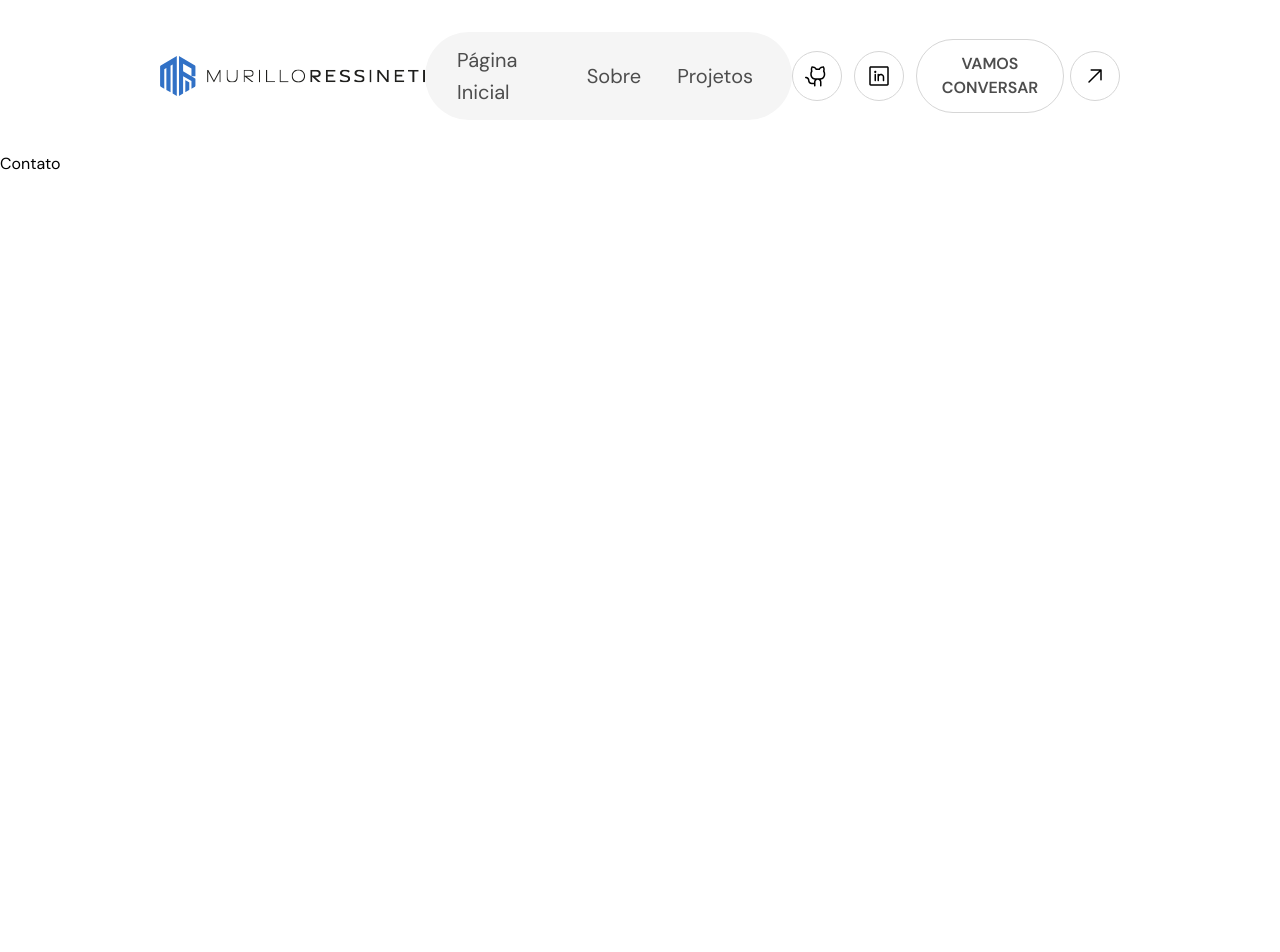
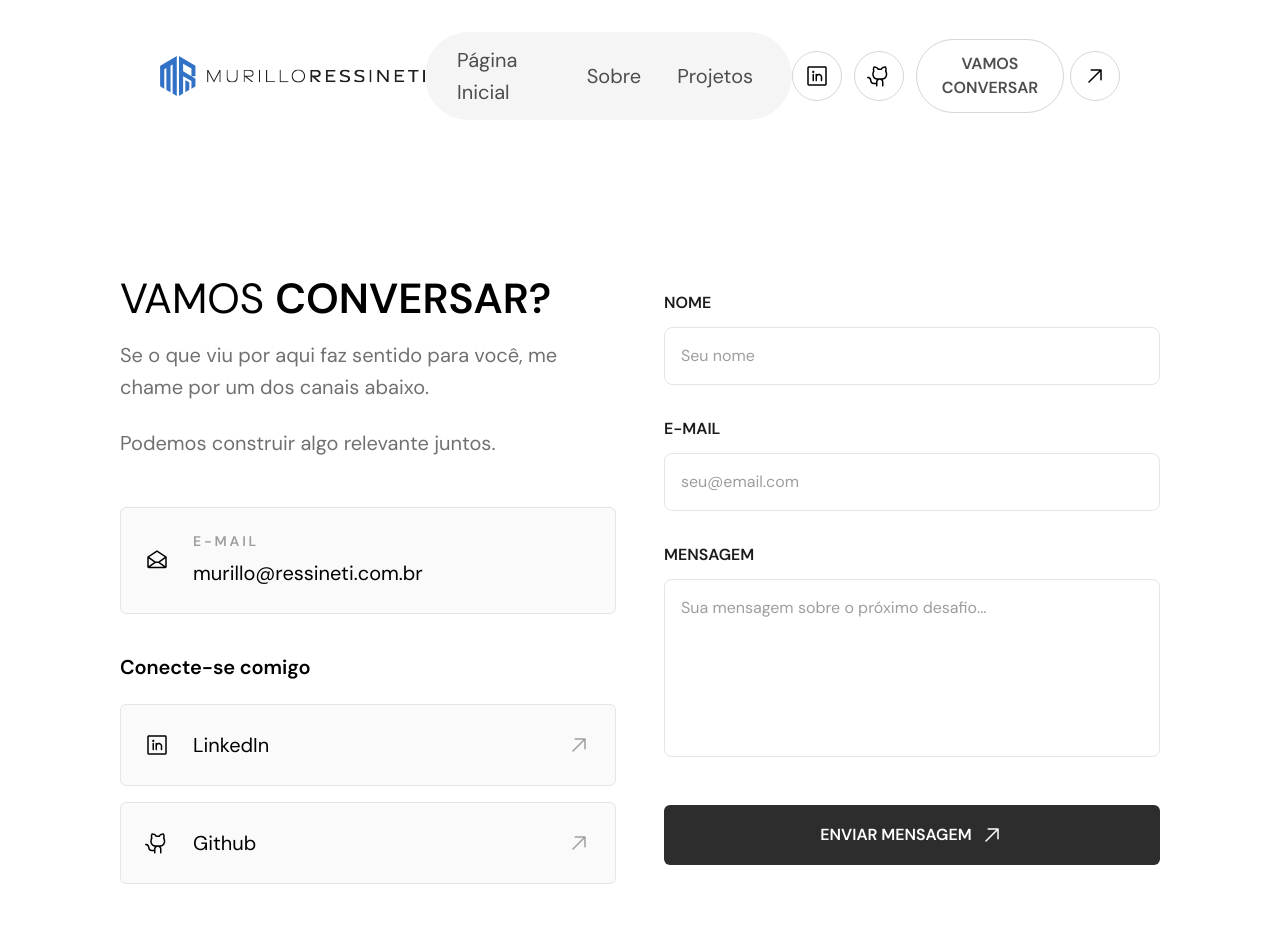
Before and after one commit to murilloressineti/my-portfolio-2.0, a React (Vite) app: page /contato in a window 1280 px wide. Shown: the top 952 px of the page. Built offline with nearby package versions, Linux system fonts and the light colour scheme.

Commit message:
feat: Creating the Contact page

```diff
--- a/src/components/layout/header.tsx
+++ b/src/components/layout/header.tsx
@@ -61,6 +61,17 @@ export default function Header() {
               variant="secondary"
               shape="rounded"
               as="a"
+              href="https://www.linkedin.com/in/murilloressineti/"
+              target="_blank"
+              rel="noopener noreferrer"
+              aria-label="Acessar meu LinkedIn"
+            >
+              <Icon svg={LinkedinLogo} />
+            </Button>
+            <Button
+              variant="secondary"
+              shape="rounded"
+              as="a"
               href="https://github.com/murilloressineti"
               target="_blank"
               rel="noopener noreferrer"
@@ -68,17 +79,7 @@ export default function Header() {
             >
               <Icon svg={GitHubLogo} />
             </Button>
-            <Button
-              variant="secondary"
-              shape="rounded"
-              as="a"
-              href="https://www.linkedin.com/in/murilloressineti/"
-              target="_blank"
-              rel="noopener noreferrer"
-              aria-label="Acessar meu LinkedIn"
-            >
-              <Icon svg={LinkedinLogo} />
-            </Button>
+
             <Link to="/contato">
               <Button
                 variant="composite"
@@ -89,7 +90,7 @@ export default function Header() {
                   <Text variant="action-button">Vamos conversar</Text>
                 </div>
                 <div className="rounded-full p-3 bg-neutral-white border border-neutral-gray-300  group-hover:bg-neutral-gray-200 group-hover:border-neutral-gray-200 group-hover:fill-text-primary transition-all duration-300">
-                  <Icon svg={ArrowUpRight} animate={true} />
+                  <Icon svg={ArrowUpRight} animate="rotate" />
                 </div>
               </Button>
             </Link>
@@ -107,7 +108,7 @@ export default function Header() {
                   <Text variant="action-button">Vamos conversar</Text>
                 </div>
                 <div className="rounded-full p-3 bg-neutral-white border border-neutral-gray-300  group-hover:bg-neutral-gray-200 group-hover:border-neutral-gray-200 group-hover:fill-text-primary transition-all duration-300">
-                  <Icon svg={ArrowUpRight} animate={true} />
+                  <Icon svg={ArrowUpRight} animate="rotate" />
                 </div>
               </Button>
             </Link>
@@ -162,6 +163,17 @@ export default function Header() {
               variant="secondary"
               shape="rounded"
               as="a"
+              href="https://www.linkedin.com/in/murilloressineti/"
+              target="_blank"
+              rel="noopener noreferrer"
+              aria-label="Acessar meu LinkedIn"
+            >
+              <Icon svg={LinkedinLogo} />
+            </Button>
+            <Button
+              variant="secondary"
+              shape="rounded"
+              as="a"
               href="https://github.com/murilloressineti"
               target="_blank"
               rel="noopener noreferrer"
@@ -169,17 +181,6 @@ export default function Header() {
             >
               <Icon svg={GitHubLogo} />
             </Button>
-            <Button
-              variant="secondary"
-              shape="rounded"
-              as="a"
-              href="https://www.linkedin.com/in/murilloressineti/"
-              target="_blank"
-              rel="noopener noreferrer"
-              aria-label="Acessar meu LinkedIn"
-            >
-              <Icon svg={LinkedinLogo} />
-            </Button>
           </div>
         </nav>
       </div>
--- a/src/components/ui/input.tsx
+++ b/src/components/ui/input.tsx
@@ -4,7 +4,7 @@ import { cn } from "../../lib/utils";
 import Text from "../ui/text";
 
 export const inputVariants = cva(
-  "w-full bg-bg-default border border-border-default rounded-lg p-4 text-text-primary placeholder:text-neutral-gray-400 hover:border-border-hover focus:border-border-focus resize-none",
+  "w-full bg-bg-default border border-border-default rounded-lg p-4 text-text-primary placeholder:text-neutral-gray-400 hover:border-neutral-gray-400 focus:outline-none focus:border-border-focus resize-none transition-colors",
   {
     variants: {
       variant: {
--- a/src/pages/Contact.tsx
+++ b/src/pages/Contact.tsx
@@ -1,7 +1,242 @@
+import React, { useState } from "react";
+import { Section } from "../components/layout";
+import { Button, Icon, Input, Text } from "../components/ui";
+import ArrowUpRight from "../assets/icons/arrow-up-right.svg?react";
+import LinkedinLogo from "../assets/icons/linkedin-logo.svg?react";
+import GitHubLogo from "../assets/icons/github-logo.svg?react";
+import Envelope from "../assets/icons/envelope-open.svg?react";
+import Copy from "../assets/icons/copy.svg?react";
+
 export default function Contact() {
+  const [formData, setFormData] = useState({
+    name: "",
+    email: "",
+    message: "",
+  });
+  const [errors, setErrors] = useState({
+    name: false,
+    email: false,
+    message: false,
+  });
+  const [isSubmitting, setIsSubmitting] = useState(false);
+
+  const handleCopyEmail = () => {
+    navigator.clipboard.writeText("murillo@ressineti.com.br");
+    alert("E-mail copiado!");
+  };
+
+  const handleSubmit = async (e: React.FormEvent) => {
+    e.preventDefault();
+
+    // Validação simples: se estiver vazio, marca como erro
+    const newErrors = {
+      name: !formData.name,
+      email: !formData.email,
+      message: !formData.message,
+    };
+
+    setErrors(newErrors);
+
+    // Se algum erro for verdadeiro, para a execução
+    if (Object.values(newErrors).some((error) => error)) return;
+
+    setIsSubmitting(true);
+
+    // Envio para o Formspree
+    try {
+      const response = await fetch("https://formspree.io/f/mzdjpkak", {
+        method: "POST",
+        headers: { "Content-Type": "application/json" },
+        body: JSON.stringify(formData),
+      });
+
+      if (response.ok) {
+        alert("Mensagem enviada com sucesso!");
+        setFormData({ name: "", email: "", message: "" }); // Limpa o form
+      } else {
+        alert("Erro ao enviar. Tente novamente.");
+      }
+    } catch (error) {
+      alert("Erro de conexão.");
+    } finally {
+      setIsSubmitting(false);
+    }
+  };
+
   return (
-    <div>
-      Contato
-    </div>
-  )
+    <main>
+      <Section className="py-20 md:py-30">
+        <div className="grid grid-cols-1 lg:grid-cols-2 gap-12 lg:gap-12 items-center">
+          {/* Coluna da Esquerda: Info */}
+          <div className="flex flex-col gap-12">
+            <div className="flex flex-col">
+              <Text variant="h1" className="font-normal uppercase mb-3">
+                Vamos <strong className="font-semibold">conversar?</strong>
+              </Text>
+              <Text
+                variant="body-large"
+                className="text-text-secondary opacity-80 max-w-140 mb-6"
+              >
+                Se o que viu por aqui faz sentido para você, me chame por um dos
+                canais abaixo.
+              </Text>
+              <Text
+                variant="body-large"
+                className="text-text-secondary opacity-80 max-w-140"
+              >
+                Podemos construir algo relevante juntos.
+              </Text>
+            </div>
+
+            <div className="flex flex-col gap-10">
+              {/* Card de Email com função de copiar */}
+              <div
+                className="group flex items-center justify-between bg-bg-surface p-6 rounded-md border border-border-default hover:border-neutral-gray-400 transition-all cursor-pointer"
+                onClick={handleCopyEmail}
+              >
+                <div className="flex items-center gap-6">
+                  <div>
+                    <Icon svg={Envelope} />
+                  </div>
+                  <div className="flex flex-col">
+                    <Text
+                      variant="headline-small"
+                      className="text-neutral-gray-400 mb-1.5"
+                    >
+                      E-mail
+                    </Text>
+                    <Text variant="body-large">murillo@ressineti.com.br</Text>
+                  </div>
+                </div>
+                <Icon
+                  svg={Copy}
+                  className="fill-neutral-gray-400 opacity-0 group-hover:opacity-100 transition-opacity"
+                />
+              </div>
+
+              {/* Redes Sociais */}
+              <div className="flex flex-col gap-6">
+                <Text variant="h4">Conecte-se comigo</Text>
+                <div className="flex flex-col gap-4">
+                  <Button
+                    as="a"
+                    href="https://www.linkedin.com/in/murilloressineti/"
+                    target="_blank"
+                    rel="noopener noreferrer"
+                    aria-label="Acessar meu LinkedIn"
+                    variant="composite"
+                    className="w-full justify-between bg-bg-surface p-6 h-auto rounded-md border border-border-default hover:bg-neutral-black hover:text-neutral-white hover:fill-neutral-white normal-case transition-all duration-300"
+                  >
+                    <Text
+                      variant="body-large"
+                      className="flex items-center gap-6"
+                    >
+                      <Icon svg={LinkedinLogo} /> LinkedIn
+                    </Text>
+                    <Icon
+                      svg={ArrowUpRight}
+                      className="fill-neutral-gray-400 group-hover:fill-neutral-white"
+                    />
+                  </Button>
+
+                  <Button
+                    as="a"
+                    href="https://github.com/murilloressineti"
+                    target="_blank"
+                    rel="noopener noreferrer"
+                    aria-label="Acessar meu GitHub"
+                    variant="composite"
+                    className="w-full justify-between bg-bg-surface p-6 h-auto rounded-md border border-border-default hover:bg-neutral-black hover:text-neutral-white hover:fill-neutral-white normal-case transition-all duration-300"
+                  >
+                    <Text
+                      variant="body-large"
+                      className="flex items-center gap-6"
+                    >
+                      <Icon svg={GitHubLogo} /> Github
+                    </Text>
+                    <Icon
+                      svg={ArrowUpRight}
+                      className="fill-neutral-gray-400 group-hover:fill-neutral-white"
+                    />
+                  </Button>
+                </div>
+              </div>
+            </div>
+          </div>
+
+          {/* Coluna da Direita: Formulário */}
+          <form
+            className="flex flex-col gap-8"
+            onSubmit={handleSubmit}
+            noValidate
+          >
+            <Input
+              id="name"
+              name="name" // Importante para o Formspree
+              label="Nome"
+              type="text"
+              placeholder="Seu nome"
+              value={formData.name}
+              onChange={(e) =>
+                setFormData({
+                  ...formData,
+                  name: (e.target as HTMLInputElement).value,
+                })
+              }
+              variant={errors.name ? "error" : "default"}
+            />
+
+            <Input
+              id="email"
+              name="email"
+              label="E-mail"
+              type="email"
+              placeholder="seu@email.com"
+              value={formData.email}
+              onChange={(e) =>
+                setFormData({
+                  ...formData,
+                  email: (e.target as HTMLInputElement).value,
+                })
+              }
+              variant={errors.email ? "error" : "default"}
+            />
+
+            <Input
+              as="textarea"
+              id="message"
+              name="message"
+              label="Mensagem"
+              rows={6}
+              placeholder="Sua mensagem sobre o próximo desafio..."
+              value={formData.message}
+              onChange={(e) =>
+                setFormData({
+                  ...formData,
+                  message: (e.target as HTMLTextAreaElement).value,
+                })
+              }
+              variant={errors.message ? "error" : "default"}
+            />
+
+            <Button
+              type="submit"
+              variant="primary"
+              className="justify-center w-full p-4.5 mt-4"
+              disabled={isSubmitting}
+            >
+              {isSubmitting ? "Enviando..." : "Enviar mensagem"}
+              {!isSubmitting && (
+                <Icon
+                  svg={ArrowUpRight}
+                  animate="rotate"
+                  className="fill-neutral-white"
+                />
+              )}
+            </Button>
+          </form>
+        </div>
+      </Section>
+    </main>
+  );
 }
```
Also changed, not shown: src/assets/icons/copy.svg (added).
